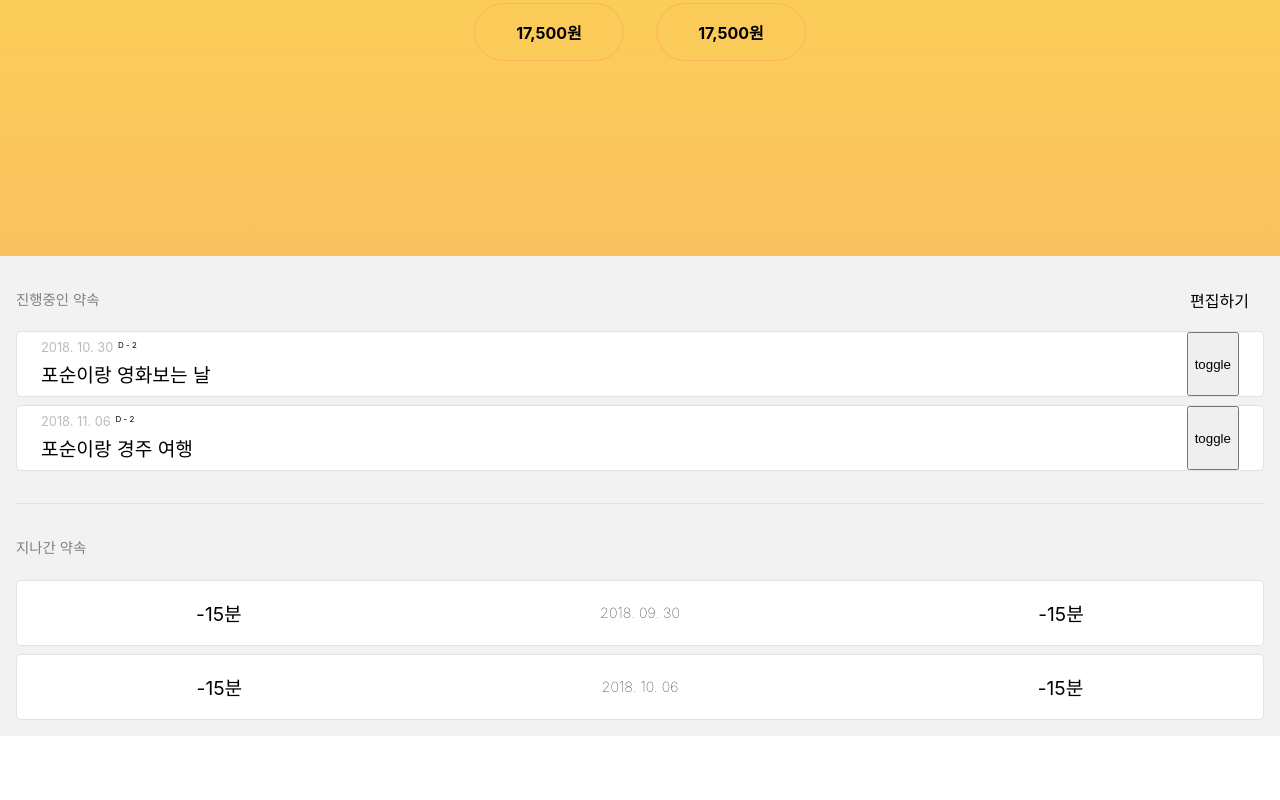
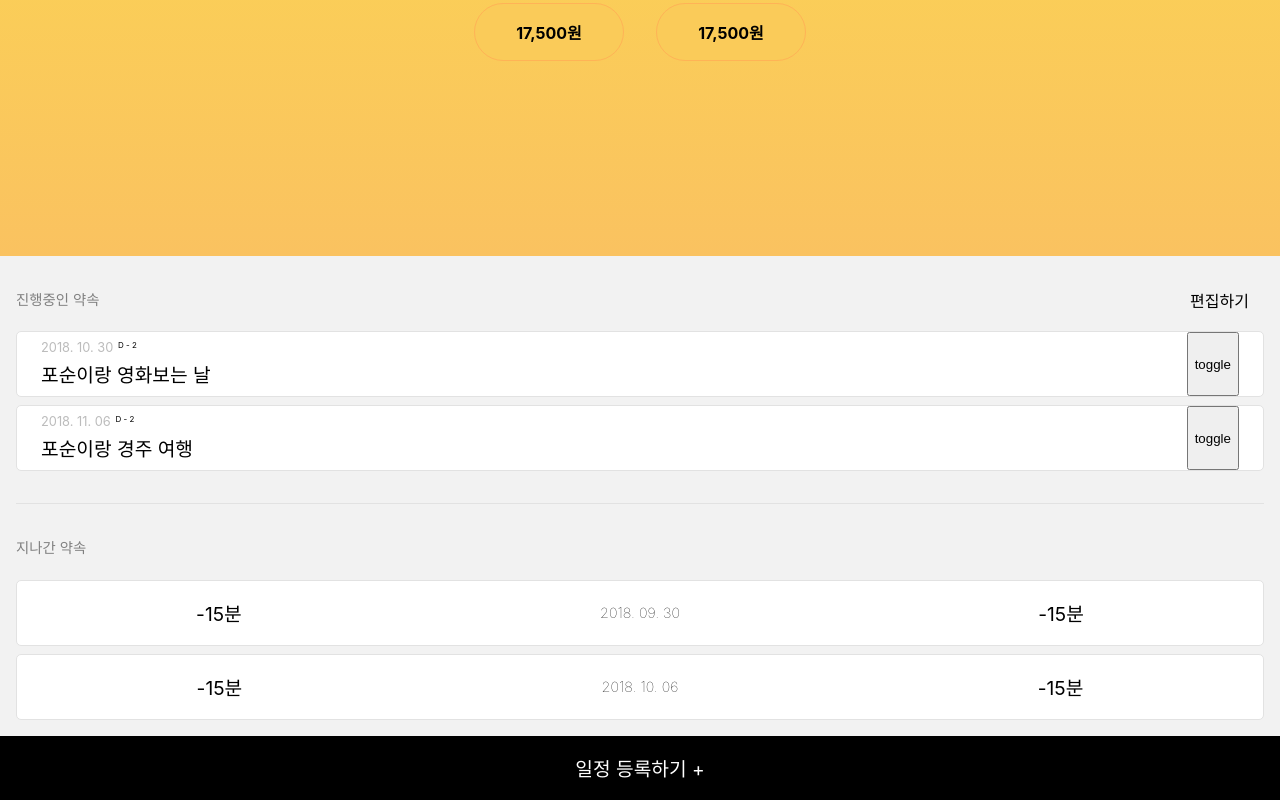
Before and after one commit to fcsn/proto-tardy-web, a React (Create React App) app: page / in a window 1280 px wide. Shown: the part 304-1104 px from the top of the page. Before the commit the page ends 1040 px from the top, so only its background shows below. Built offline with nearby package versions, Linux system fonts and the light colour scheme.

Commit message:
feat: Add AddRegisterAppo layout in HomeContainer.js

```diff
--- /dev/null
+++ b/src/components/home/AddRegisterAppo/AddRegisterAppo.js
@@ -0,0 +1,15 @@
+import React from 'react';
+
+class AddRegisterAppo extends React.Component {
+    render () {
+        return (
+            <div style={{ backgroundColor: 'black', height: '4rem', color: 'white', fontSize: '1.2rem', display: 'flex', flexDirection: 'column', justifyContent: 'center' }}>
+                <div style={{ display: 'flex', flexDirection: 'row', justifyContent: 'center' }}>
+                    <div>일정 등록하기 +</div>
+                </div>
+            </div>
+        );
+    }
+}
+
+export default AddRegisterAppo;
--- /dev/null
+++ b/src/components/home/AddRegisterAppo/index.js
@@ -0,0 +1 @@
+export { default } from './AddRegisterAppo';
--- a/src/containers/home/HomeContainer.js
+++ b/src/containers/home/HomeContainer.js
@@ -1,6 +1,7 @@
 import React from 'react';
 import AppointmentInfo from 'components/home/AppointmentInfo';
 import StateInfo from 'components/home/StateInfo';
+import AddRegisterAppo from 'components/home/AddRegisterAppo';
 
 class HomeContainer extends React.Component {
     render () {
@@ -8,6 +9,7 @@ class HomeContainer extends React.Component {
             <div className="home-container">
                 <StateInfo/>
                 <AppointmentInfo/>
+                <AddRegisterAppo/>
             </div>
         );
     }
```
Also changed, not shown: src/components/home/AddRegisterAppo/AddRegisterAppo.css (added).
